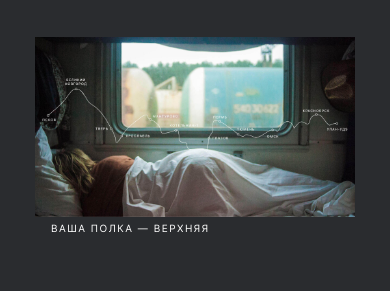
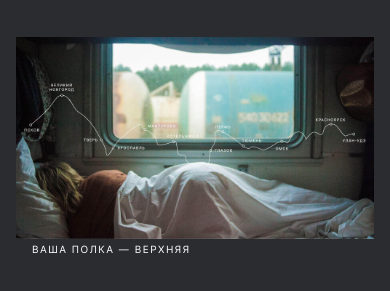
Before and after one commit to Dmitriy-cmd/russian-travel, a plain HTML site: page index.html in a window 390 px wide. Shown: the part 275-566 px from the top of the page. Drawn offline with Linux system fonts and the light colour scheme.

Commit message:
more adaptive lead block

```diff
--- a/blocks/content/content.css
+++ b/blocks/content/content.css
@@ -8,16 +8,16 @@
 
 @media (max-width: 1279px) {
     .content {
-        max-width: 928px;
+        min-width: 928px;
     }
 }
 @media (max-width: 1023px) {
     .content {
-        max-width: 768px;
+        min-width: 768px;
     }
 }
 @media (max-width: 767px) {
     .content {
-        max-width: 320px;
+        min-width: 320px;
     }
 }
--- a/blocks/intro/intro.css
+++ b/blocks/intro/intro.css
@@ -5,15 +5,16 @@
 
 .intro {
     align-self: flex-start;
+    width: 100%;
     max-width: 690px;
     padding: 92px 0 92px 100px;
 }
 
-@media (max-width: 1279px) {
+/* @media (max-width: 1279px) {
     .intro {
         padding-left: 0;
     }
-}
+} */
 @media (max-width: 1023px) {
     .intro {
         max-width: 720px;
--- a/blocks/lead/lead.css
+++ b/blocks/lead/lead.css
@@ -11,13 +11,9 @@
     align-items: center;
 }
 
-@media (max-width: 1279px) {
-    .lead {
-        min-width: 928px;
-    }
-}
 @media (max-width: 1023px) {
     .lead {
+        max-width: 928px;
         min-width: 768px;
     }
 }
```
